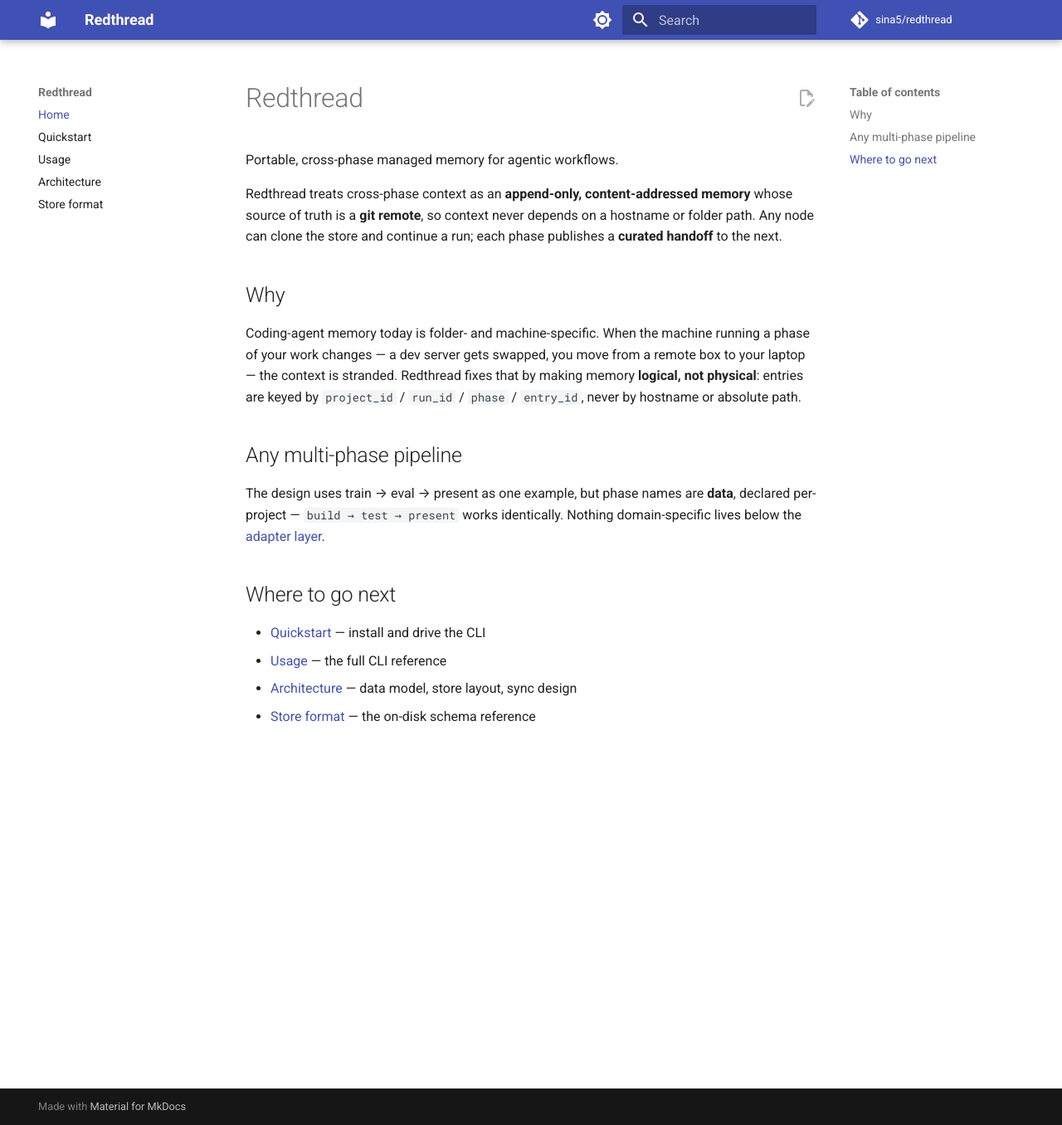
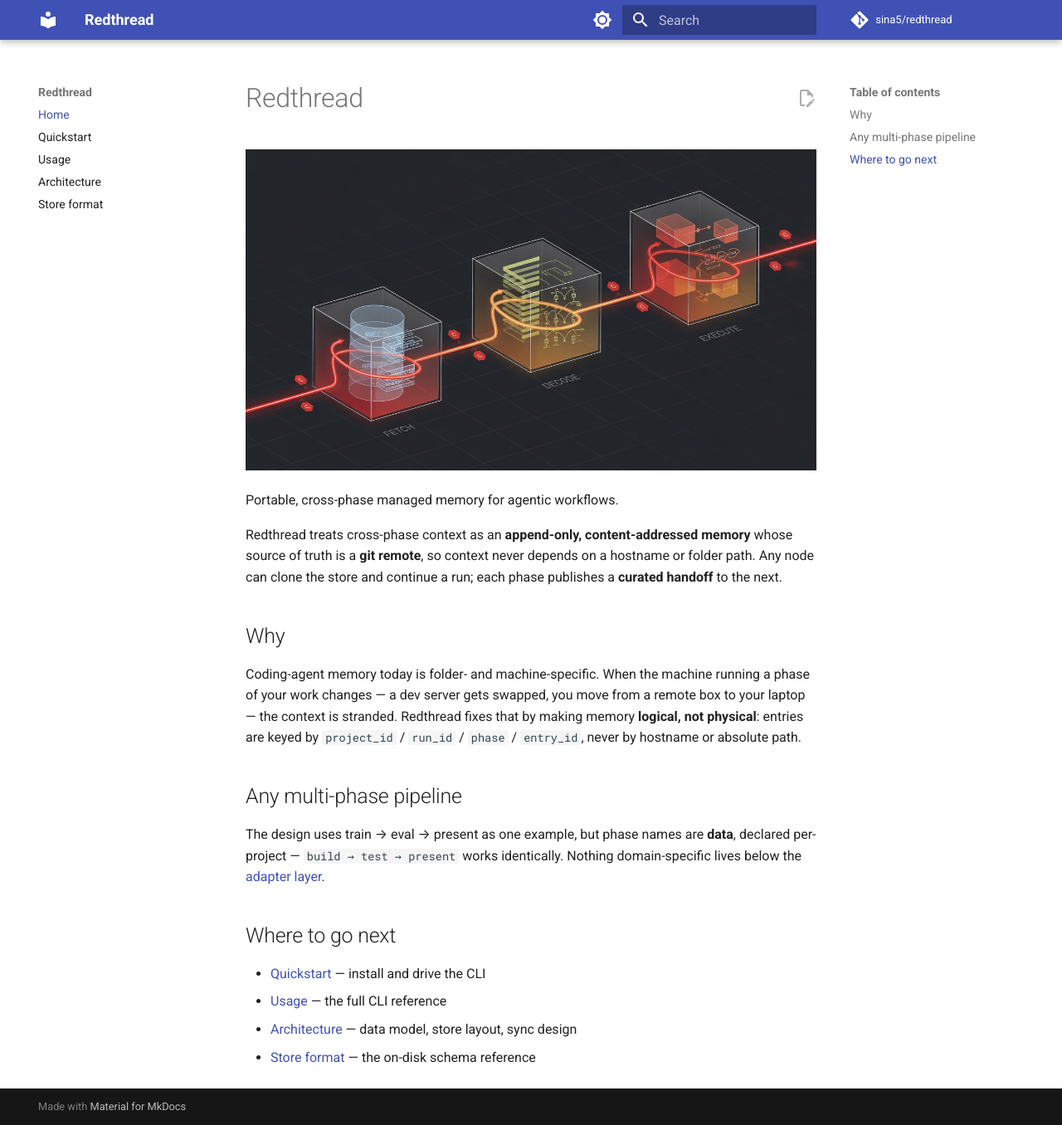
Before and after one commit to sina5/redthread, an MkDocs documentation site: the page built from docs/index.md, in a window 1280 px wide and 1356 px high. Shown: the whole window at 83% size. Built offline with MkDocs 1.6.1 and Material for MkDocs 9.7.7, drawn with Linux system fonts in a browser that asks for light colours; comment, search, counter and statistics services are not loaded.

```diff
--- a/docs/index.md
+++ b/docs/index.md
@@ -3,6 +3,8 @@ description: Redthread is a portable, git-backed memory for multi-phase agentic
 ---
 
 # Redthread
+
+![Redthread — a red thread running through every phase of a pipeline](assets/redthread.png)
 
 Portable, cross-phase managed memory for agentic workflows.
 
```
Also changed, not shown: README.md (+2 -0 lines), docs/assets/redthread.png (added).
